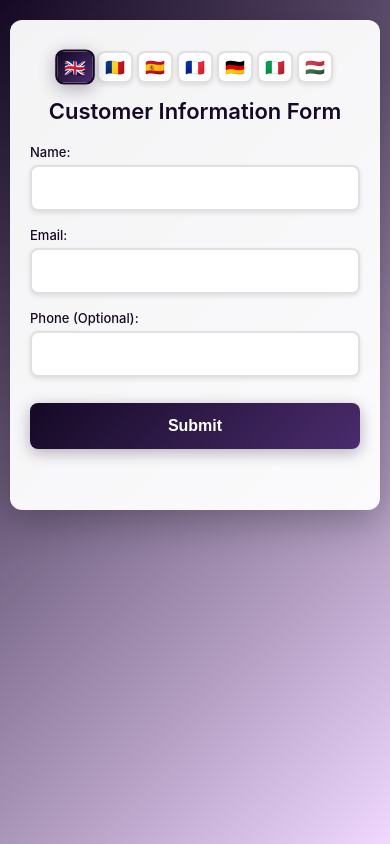
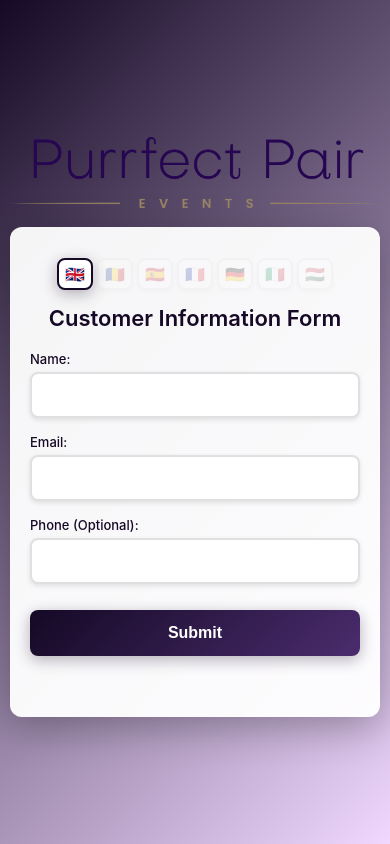
Before and after one commit to scatalin/cursor-trial, a plain HTML site: page index.html in a window 390 px wide. Drawn offline with Linux system fonts and the light colour scheme.

Commit message:
add logo, perfect mobile view

```diff
--- a/index.html
+++ b/index.html
@@ -16,9 +16,23 @@
             min-height: 100vh;
             background: linear-gradient(135deg, #150925 0%, #F0D8FF 100%);
             display: flex;
+            flex-direction: column;
             justify-content: center;
             align-items: center;
             padding: 20px;
+        }
+
+        .logo-header {
+            margin-bottom: 30px;
+            text-align: center;
+            max-width: 100%;
+        }
+
+        .logo-header img {
+            max-width: 100%;
+            height: auto;
+            max-height: 120px;
+            object-fit: contain;
         }
 
         .form-container {
@@ -148,19 +162,24 @@
             display: flex;
             align-items: center;
             justify-content: center;
+            opacity: 0.2;
         }
 
         .language-selector button:hover {
             transform: translateY(-2px);
             box-shadow: 0 4px 10px rgba(21, 9, 37, 0.2);
             border-color: #150925;
+            opacity: 0.6;
         }
 
         .language-selector button.active {
+            opacity: 1;
             border-color: #150925;
-            background: linear-gradient(135deg, #150925 0%, #4a2c6d 100%);
             box-shadow: 0 4px 15px rgba(21, 9, 37, 0.3);
-            transform: scale(1.1);
+        }
+
+        .language-selector button.active:hover {
+            opacity: 1;
         }
 
         .language-selector button:active {
@@ -171,8 +190,16 @@
         @media (max-width: 768px) {
             body {
                 padding: 15px;
-                align-items: flex-start;
+                align-items: center;
                 padding-top: 30px;
+            }
+
+            .logo-header {
+                margin-bottom: 20px;
+            }
+
+            .logo-header img {
+                max-height: 100px;
             }
 
             .form-container {
@@ -233,6 +260,14 @@
                 padding-top: 20px;
             }
 
+            .logo-header {
+                margin-bottom: 15px;
+            }
+
+            .logo-header img {
+                max-height: 80px;
+            }
+
             .form-container {
                 padding: 25px 20px;
                 border-radius: 12px;
@@ -284,6 +319,9 @@
     </style>
 </head>
 <body>
+    <div class="logo-header">
+        <img src="Purrfect Pair Logo Horizontal LightBck v02.png" alt="Purrfect Pair Logo">
+    </div>
     <div class="form-container">
         <div class="language-selector">
             <button type="button" class="lang-btn" data-lang="en" title="English">🇬🇧</button>
```
Also changed, not shown: Purrfect Pair Logo Horizontal LightBck v02.png (added).
